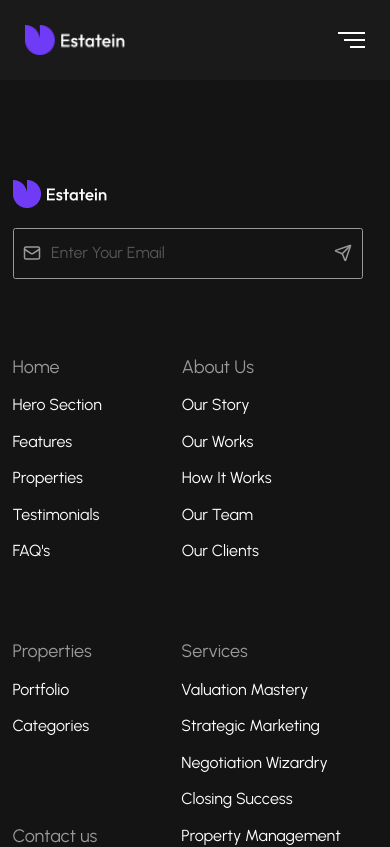
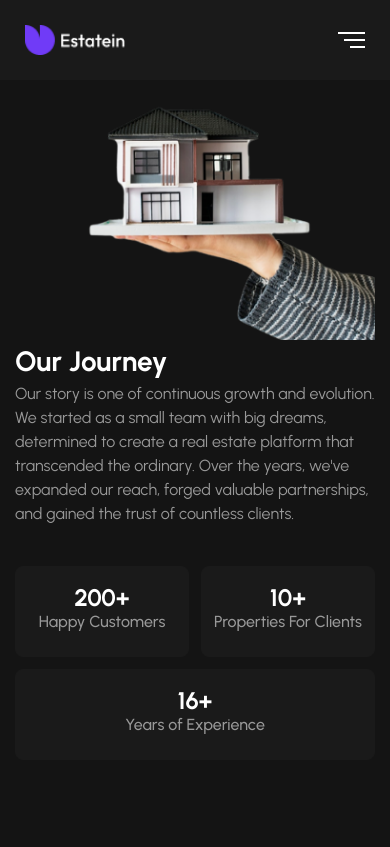
Before and after one commit to beqa200/real-estate-collab, a React (Vite) app: page /about in a window 390 px wide. Shown: the top 847 px of the page. Built offline with nearby package versions, Linux system fonts and the light colour scheme.

Commit message:
Add Our Journey mobile Section

```diff
--- a/src/components/About.tsx
+++ b/src/components/About.tsx
@@ -1,8 +1,30 @@
-import Header from "./Header";
-
+import aboutImage from '../images/home/about.png'
 export default function About() {
     return (
         <div>
+            <div className='mx-6'>
+                <img src={aboutImage} alt="" />
+            </div>
+            <div className='flex flex-col mx-6 items-start'>
+                <h1 className='text-[white] text-[28px] font-bold'>Our Journey</h1>
+                <p className='text-[#999999] text-[16px]'>Our story is one of continuous growth and evolution. We started as a small team with big dreams, determined to create a real estate platform that transcended the ordinary. Over the years, we've expanded our reach, forged valuable partnerships, and gained the trust of countless clients.</p>
+            </div>
+            <section className="flex mx-6 flex-wrap gap-[1.2rem] mt-[4rem]">
+                <div className="flex w-full gap-[1.2rem]">
+                    <div className="result-container">
+                        <p className="people-amount">200+</p>
+                        <span className="result">Happy Customers</span>
+                    </div>
+                    <div className="result-container">
+                        <p className="people-amount">10+</p>
+                        <span className="result">Properties For Clients</span>
+                    </div>
+                </div>
+                <div className="result-container">
+                    <p className="people-amount">16+</p>
+                    <span className="result">Years of Experience</span>
+                </div>
+            </section>
         </div>
     )
 }
--- a/src/components/Footer.tsx
+++ b/src/components/Footer.tsx
@@ -24,7 +24,7 @@ export default function Footer() {
 
 
                 </div>
-                <div className='flex  mt-10 ml-5 gap-32 items-center'>
+                <div className='flex  mt-10 ml-5 gap-32  items-center'>
                     <div>
                         <h3 className='text-[#999999] mb-5 text-[18px]'>Home</h3>
                         <ul className='text-white flex flex-col items-start gap-5 text-[16px]'>
@@ -80,7 +80,7 @@ export default function Footer() {
                 </div>
 
             </div>
-            <div className='bg-gray-500 flex w-full  justify-between px-10 lg:flex-row-reverse flex-col items-center '>
+            <div className='bg-[#1A1A1A] flex w-full  justify-between px-10 lg:flex-row-reverse flex-col items-center '>
                 <div className='flex items-center  justify-center gap-4 py-10'>
                     <div className='bg-[#141414] max-w-max px-4 rounded-full py-4 '>
                         <Facebook className='text-white cursor-pointer ' />
```
Also changed, not shown: src/images/home/about.png (added).
